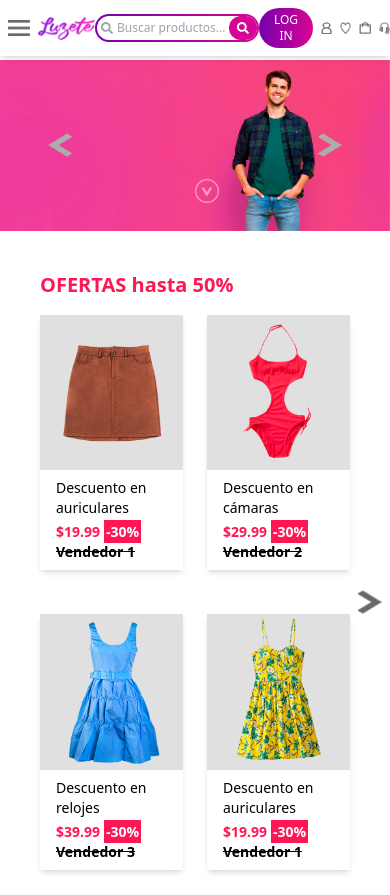
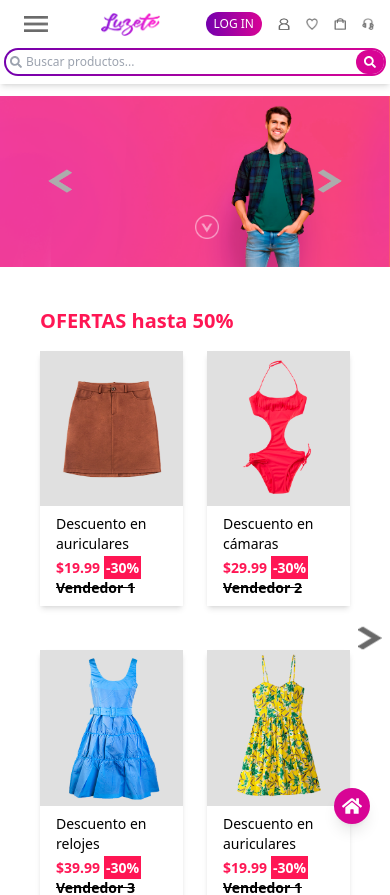
Before and after one commit to IsaRamDev/Luzete, a React (Vite) app: page / in a window 390 px wide. Shown: the top 895 px of the page. Built offline with nearby package versions, Linux system fonts and the light colour scheme.

Commit message:
nuevo nav responsivo, boton de inicio y fixes

```diff
--- a/src/App.jsx
+++ b/src/App.jsx
@@ -18,17 +18,19 @@ import CarritoDeCompras from "./pages/CarritoCompras";
 import MeGusta from "./pages/MeGusta";
 import PerfilScreen from "./pages/PerfilScreen";
 import PantallaDevoluciones from "./pages/Devoluciones";
+import BotonHome from "./components/BotonHome";
 
 function App() {
   return (
     <Router>
       <div>
         <Navbar />
+        <BotonHome />
         <div className="main-content">
           <Routes>
             <Route path="/" element={<Home />} />
             <Route
-              path="/catalogo/:category/:subCategory"
+              path="/:category/:subCategory"
               element={<Catalogo />}
             />
             <Route
--- /dev/null
+++ b/src/components/BotonHome.jsx
@@ -0,0 +1,22 @@
+import { FaHome } from "react-icons/fa";
+import { useNavigate } from "react-router-dom";
+
+function BotonHome() {
+  const navigate = useNavigate();
+
+  const goToHome = () => {
+    navigate("/");
+  };
+
+  return (
+    <button
+      onClick={goToHome}
+      className="fixed sm:bottom-10 sm:right-10 bottom-5 right-5 bg-[#d80495] hover:bg-[#7400ad] text-white sm:p-4 p-2 rounded-full shadow-lg z-[9999]"
+      aria-label="Ir al inicio"
+    >
+      <FaHome size={20} />
+    </button>
+  );
+}
+
+export default BotonHome;
--- a/src/components/Navbar.jsx
+++ b/src/components/Navbar.jsx
@@ -10,16 +10,13 @@ function Navbar() {
   const navigate = useNavigate();
   let catalogTimeout;
 
-  const handleCatalogMouseEnter = () => {
-    clearTimeout(catalogTimeout);
-    setIsCatalogOpen(true);
-  };
-
-  const handleCatalogMouseLeave = () => {
-    catalogTimeout = setTimeout(() => {
+  const handleCatalogToggle = () => {
+    if (isCatalogOpen) {
       setIsCatalogOpen(false);
-      setOpenSubMenu("mujer"); // Cierra todos los submenús
-    }, 300);
+      setOpenSubMenu("mujer");
+    } else {
+      setIsCatalogOpen(true);
+    }
   };
 
   const handleSubMenuMouseEnter = (menuKey) => {
@@ -107,24 +104,20 @@ function Navbar() {
 
   return (
     <header className="fixed top-0 left-0 w-full bg-white shadow-md z-50">
-      <div className="container mx-auto max-w-none flex justify-between items-center py-2 sm:px-10 px-0">
+      <div className="container mx-auto max-w-none flex justify-between items-center py-2 sm:px-10 px-4">
         {/* Catálogo con menú desplegable */}
         <div
           className="relative"
-          onMouseEnter={handleCatalogMouseEnter}
-          onMouseLeave={handleCatalogMouseLeave}
         >
-          <button className="flex items-center font-semibold sm:px-4 px-2 py-2">
-            {!isCatalogOpen && <img
-              src="/src/assets/MENU.png"
-              alt="Menu Catalogo"
+           <button
+            onClick={handleCatalogToggle}
+            className="flex items-center font-semibold sm:px-4 px-2 py-2"
+          >
+            <img
+              src={isCatalogOpen ? "/src/assets/MENU2.png" : "/src/assets/MENU.png"}
+              alt="Menú Catálogo"
               className="sm:h-6 h-4 sm:w-8 w-6 sm:mr-2 mr-0"
-            />}
-            {isCatalogOpen && <img
-              src="/src/assets/MENU2.png"
-              alt="Menu Catalogo"
-              className="sm:h-6 h-4 sm:w-8 w-6 sm:mr-2 mr-0"
-            />}
+            />
           </button>
           {isCatalogOpen && (
             <div className="absolute top-24 -left-6 bg-white rounded-lg shadow-lg z-50 px-10 py-5">
@@ -175,7 +168,7 @@ function Navbar() {
           </a>
         </div>
         {/* Navegación principal */}
-        <nav className="flex items-center space-x-6">
+        <nav className="sm:flex items-center space-x-6 hidden">
           {/* Barra de búsqueda */}
           <div className="relative bg-gradient-to-r from-[#7400ad] to-[#d80495] p-[2px] rounded-full transition hover:scale-110 duration-200">
             <div className="flex items-center bg-white rounded-full sm:w-96 w-40 sm:pl-10 pl-5 relative">
@@ -222,7 +215,7 @@ function Navbar() {
         </nav>
 
         {/* Íconos de usuario */}
-        <div className="flex items-center sm:space-x-4 space-x-2">
+        <div className="flex items-center space-x-4">
           <button
             className="flex flex-row text-xs sm:text-base text-white sm:px-10 px-2 sm:py-1 py-1 rounded-full bg-gradient-to-r from-[#7400ad] to-[#d80495] hover:scale-125 transition duration-200"
             onClick={() => navigate("/auth-screen")} href="#"
@@ -283,6 +276,52 @@ function Navbar() {
           </button>
         </div>
       </div>
+      {/* Navegación versión móvil */}
+      <nav className="px-1 pt-0 pb-2 sm:hidden">
+        {/* Barra de búsqueda */}
+        <div className="relative bg-gradient-to-r from-[#7400ad] to-[#d80495] p-[2px] rounded-full transition hover:scale-110 duration-200">
+          <div className="flex items-center bg-white rounded-full sm:w-96 w-full sm:pl-10 pl-5 relative">
+            <input
+              type="text"
+              placeholder="Buscar productos..."
+              className="w-full sm:text-base text-xs bg-transparent focus:outline-none"
+              value={searchTerm}
+              onChange={(e) => {
+                setSearchTerm(e.target.value);
+                setShowSuggestions(true);
+              }}
+              onFocus={() => setShowSuggestions(true)}
+              onBlur={() => setTimeout(() => setShowSuggestions(false), 200)} // Para que sí funcione el click en sugerencia
+            />
+            <FaSearch className="absolute sm:text-base text-xs sm:left-5 left-1 text-gray-400" />
+            <button
+              className="bg-[#d80495] text-white sm:px-3 px-2 sm:py-1 py-0 rounded-full hover:bg-[#7400ad] transition hover:scale-110 duration-200"
+              onClick={handleSearch}
+            >
+              <FaSearch className="inline sm:text-base text-xs mb-1 text-white" />
+            </button>
+
+            {/* SUGERENCIAS */}
+            {showSuggestions && filteredSuggestions.length > 0 && (
+              <ul className="absolute top-12 left-0 w-full bg-white shadow-lg rounded-md max-h-60 overflow-y-auto z-50">
+                {filteredSuggestions.map((item, idx) => (
+                  <li
+                    key={idx}
+                    className="flex items-center px-4 py-2 cursor-pointer hover:bg-gray-100 sm:text-sm text-xs"
+                    onClick={() => {
+                      setSearchTerm(item);
+                      handleSearch();
+                    }}
+                  >
+                    <FaSearch className="text-gray-500 mr-2" />
+                    {item}
+                  </li>
+                ))}
+              </ul>
+            )}
+          </div>
+        </div>
+      </nav>
     </header>
   );
 }
--- a/src/components/SlidesPromos.jsx
+++ b/src/components/SlidesPromos.jsx
@@ -27,7 +27,7 @@ export default function SlidesPromos() {
   }, []);
 
   return (
-    <div className="relative sm:mb-24 mb-10 sm:mt-20 mt-10">
+    <div className="relative sm:mb-24 mb-10 sm:mt-20 mt-24">
       <div className="w-full h-1/2 overflow-hidden">
         <div
           className="flex transition-transform duration-500 ease-in-out"
--- a/src/pages/AuthScreen.jsx
+++ b/src/pages/AuthScreen.jsx
@@ -1,7 +1,7 @@
 import { useState } from 'react';
 
 function AuthScreen() {
-  const [isRegister, setIsRegister] = useState(true);
+  const [isRegister, setIsRegister] = useState(false);
   const [formData, setFormData] = useState({
     nombre: '',
     email: '',
--- a/src/pages/MeGusta.jsx
+++ b/src/pages/MeGusta.jsx
@@ -35,7 +35,7 @@ export default function Descuentos() {
           >
             {/* Icono de eliminar */}
             <div
-              className="absolute bottom-8 right-8 text-red-600"
+              className="absolute sm:bottom-8 bottom-2 sm:right-8 right-4 text-red-600"
               onClick={(e) => {
                 e.stopPropagation();
                 setProductoAEliminar(item);
@@ -65,19 +65,19 @@ export default function Descuentos() {
       {/* Modal de confirmación */}
       {productoAEliminar && (
         <div className="fixed inset-0 bg-black bg-opacity-30 flex items-center justify-center z-50">
-          <div className="bg-white p-10 rounded-lg shadow-md w-11/12 max-w-sm text-center">
-            <p className="mb-16 text-[#222] text-lg font-medium">
+          <div className="bg-white sm:p-10 p-6 rounded-lg shadow-md sm:w-11/12 w-9/12 max-w-sm text-center">
+            <p className="sm:mb-16 mb-10 text-[#222] text-lg font-medium">
               ¿Estás seguro de que quieres eliminar este producto?
             </p>
-            <div className="flex justify-center gap-20">
+            <div className="flex justify-center sm:gap-20 gap-10">
               <button
-                className="bg-gradient-to-r from-[#7400ad] to-[#d80495] text-white px-6 py-2 rounded-full"
+                className="bg-gradient-to-r from-[#7400ad] to-[#d80495] text-white sm:px-6 px-4 py-2 rounded-full sm:text-base text-sm"
                 onClick={() => confirmarEliminacion(productoAEliminar.id)}
               >
                 Eliminar
               </button>
               <button
-                className="bg-gray-300 hover:bg-gray-400 text-black px-6 py-2 rounded-full"
+                className="bg-gray-300 hover:bg-gray-400 text-black sm:px-6 px-4 py-2 rounded-full sm:text-base text-sm"
                 onClick={() => setProductoAEliminar(null)}
               >
                 Cancelar
```
